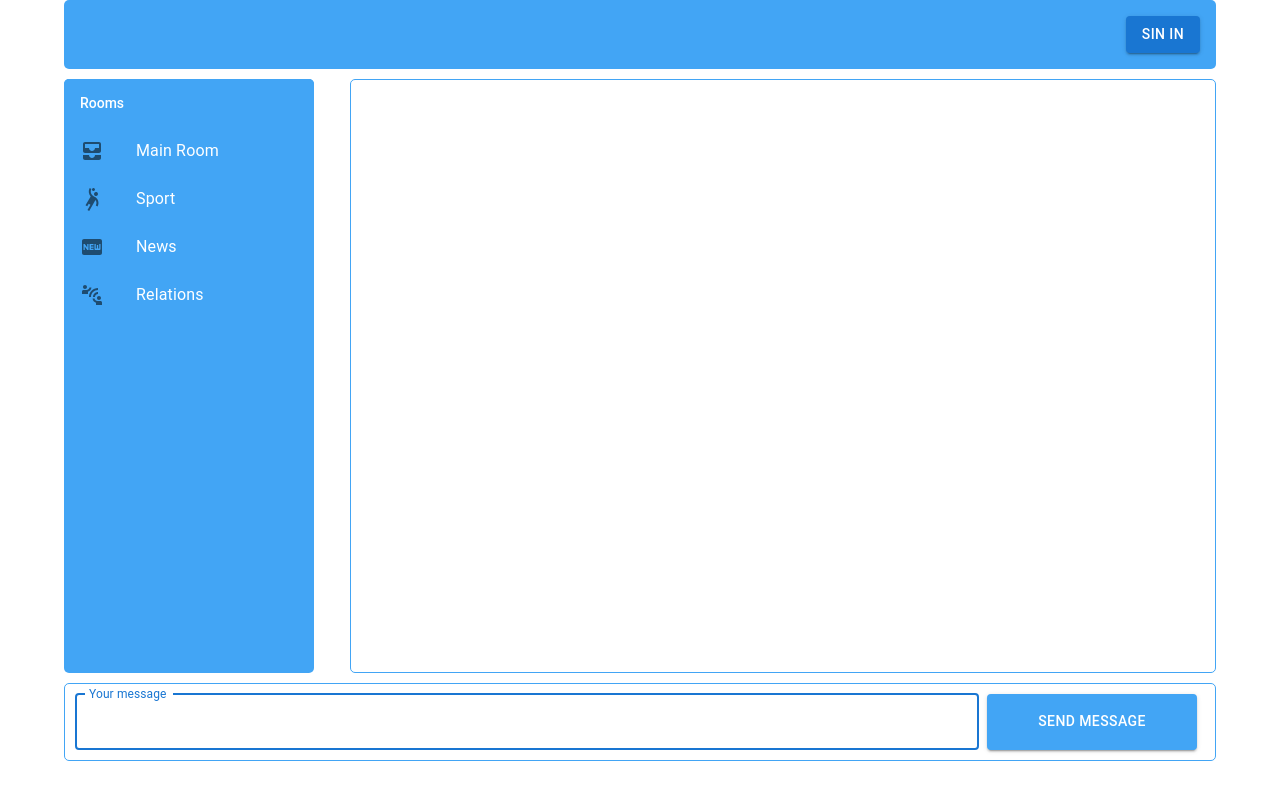
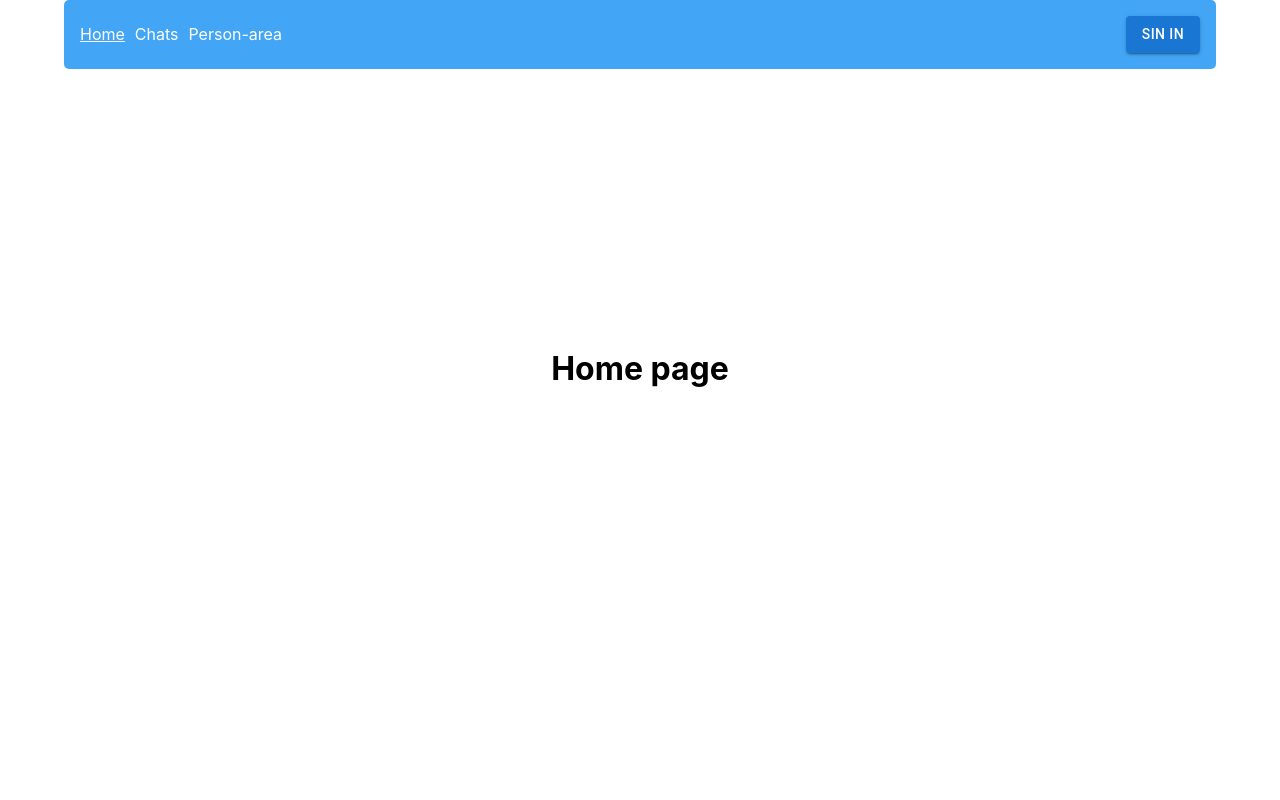
Before and after one commit to lotostoi/gb-react-course, a React (Create React App) app: page / in a window 1280 px wide. Built offline with nearby package versions, Linux system fonts and the light colour scheme.

Commit message:
lesson4 is ready

```diff
--- a/package.json
+++ b/package.json
@@ -12,6 +12,7 @@
     "@testing-library/user-event": "^12.8.3",
     "node-sass": "^6.0.1",
     "react-dom": "^17.0.2",
+    "react-router-dom": "^5.3.0",
     "react-scripts": "4.0.3",
     "uniqid": "^5.4.0",
     "web-vitals": "^1.1.2"
--- a/src/App.js
+++ b/src/App.js
@@ -1,13 +1,26 @@
-import MainPage from './views/main'
 import {Container} from '@mui/material'
 import AppHeader from './components/header'
-
+import {
+    BrowserRouter as Router,
+    Switch,
+    Route
+} from "react-router-dom";
+import routes from './router'
 
 function App() {
     return (
         <Container>
-            <AppHeader></AppHeader>
-            <MainPage></MainPage>
+            <Router>
+                <AppHeader></AppHeader>
+                <Switch>
+                    {
+                        routes.map(({id, path, component, exact}) =>
+                            <Route key={id} path={path} exact={exact}>
+                                {component}
+                            </Route>)
+                    }
+                </Switch>
+            </Router>
         </Container>
     );
 }
--- /dev/null
+++ b/src/components/error404.js
@@ -0,0 +1,27 @@
+import {Box, Typography} from '@mui/material';
+
+export default function () {
+    return (
+        <Box
+            sx={{
+                display: 'flex',
+                justifyContent: 'center',
+                alignItems: 'center',
+                width: '100%',
+                height: '80vh',
+                flexDirection: 'column',
+                maginBot: '0',
+            }}
+        >
+            <Typography
+                component='span'
+                sx={{
+                    color: 'red',
+                    fontSize: '20vh'
+                }}
+            >
+                404
+            </Typography>
+        </Box>
+    )
+}
--- a/src/components/header/header.js
+++ b/src/components/header/header.js
@@ -1,7 +1,10 @@
 import React, {useState} from 'react';
-import {Box, Button, Modal} from '@mui/material';
+import {Box, Button, Modal, Link, Typography} from '@mui/material';
 import style from '../../assets/scss/header.scss'
 import ModalSinIn from '../modals/sin-in'
+import uniqid from 'uniqid'
+import routes from '../../router'
+import {NavLink, BrowserRouter as Router} from "react-router-dom";
 
 const AppHeader = () => {
     return (
@@ -10,10 +13,38 @@ const AppHeader = () => {
                  sx={{
                      p: 2,
                      display: 'flex',
-                     justifyContent: 'flex-end',
+                     justifyContent: 'space-between',
                      backgroundColor: 'primary.light',
                      borderRadius: '5px',
                  }}>
+                <Box component='div'
+                     sx={{
+                         display: 'flex',
+                         alignItems: 'center'
+                     }}
+                >
+                    {routes.map(({id, title, link, exact}) => {
+                        if (title === 'error') return
+                        return (
+                            <Link component={NavLink}
+                                  key={id}
+                                  to={link}
+                                  underline="hover"
+                                  exact={exact}
+                                  activeClassName ='active'
+                                  sx={{
+                                      color: 'primary.contrastText',
+                                      margin: '0 10px 0 0',
+                                      '&.active': {
+                                          textDecoration: 'underline'
+                                      }
+                                  }}
+                            >
+                                {title}
+                            </Link>
+                        )
+                    })}
+                < /Box>
                 <ModalSinIn></ModalSinIn>
             </Box>
         </>
--- a/src/components/list-chats/list-chats.js
+++ b/src/components/list-chats/list-chats.js
@@ -7,41 +7,16 @@ import {
     Modal,
     TextField,
     ListSubheader,
+    Link,
     List,
     ListItemButton,
     ListItemIcon,
     ListItemText
 } from '@mui/material';
+import {NavLink} from "react-router-dom";
 
-import AllInboxIcon from '@mui/icons-material/AllInbox';
-import SportsHandballIcon from '@mui/icons-material/SportsHandball';
-import FiberNewIcon from '@mui/icons-material/FiberNew';
-import ConnectWithoutContactIcon from '@mui/icons-material/ConnectWithoutContact';
 
-const rooms = [
-    {
-        id: uniqid(),
-        title: 'Main Room',
-        icon: <AllInboxIcon></AllInboxIcon>,
-    },
-    {
-        id: uniqid(),
-        title: 'Sport',
-        icon: <SportsHandballIcon></SportsHandballIcon>,
-    },
-    {
-        id: uniqid(),
-        title: 'News',
-        icon: <FiberNewIcon></FiberNewIcon>
-    },
-    {
-        id: uniqid(),
-        title: 'Relations',
-        icon: <ConnectWithoutContactIcon></ConnectWithoutContactIcon>
-    },
-]
-
-const ListChats = () => {
+const ListChats = ({rooms}) => {
     return (
         <Box
             sx={{
@@ -77,16 +52,34 @@ const ListChats = () => {
                 {
                     rooms.map(item => {
                         return (
-                            <ListItemButton key={item.id}>
-                                <ListItemIcon>
-                                    {item.icon}
-                                </ListItemIcon>
-                                <ListItemText
-                                    primary={item.title}
+                            <ListItemButton
+                                component={NavLink}
+                                to={`/chats/${item.title.toString().toLowerCase().replace(' ', '_')}`}
+                                key={item.id}
+                                activeClassName='active'
+                                sx={{
+                                    borderBottom: '3px solid transparent',
+                                    '&.active': {
+                                        backgroundColor: 'primary.dark',
+                                        borderBottom: '3px solid white'
+                                    }
+                                }}
+                            >
+                                <ListItemIcon
                                     sx={{
                                         color: 'primary.contrastText',
                                     }}
-                                />
+                                >
+                                    {item.icon}
+                                </ListItemIcon>
+                                <Typography
+                                    sx={{
+                                        color: 'primary.contrastText',
+                                    }}
+                                >
+                                    {item.title}
+                                </Typography>
+
                             </ListItemButton>
                         )
                     })
--- /dev/null
+++ b/src/router/index.js
@@ -0,0 +1,43 @@
+import ChatsPage from '../views/chats-page'
+import HomePage from '../views/home-page'
+import uniqid from 'uniqid'
+import rooms from '../store/rooms'
+import Error404 from '../components/error404'
+import PersonArea from '../views/person-area-page'
+
+const slagFirtsRoom = rooms[0].title.toString().toLowerCase().replace('','_')
+
+export default [
+    {
+        id: uniqid(),
+        link: '/',
+        path: '/',
+        title: 'Home',
+        exact: true,
+        component: <HomePage></HomePage>
+    },
+    {
+        id: uniqid(),
+        link:   `/chats/${rooms[0].title.toString().toLowerCase().replace(' ','_')}`,
+        path: '/chats/:chatName',
+        title: 'Chats',
+        exact: false,
+        component: <ChatsPage></ChatsPage>
+    },
+    {
+        id: uniqid(),
+        link: '/person-area',
+        path: '/person-area',
+        title: 'Person-area',
+        exact: true,
+        component: <PersonArea></PersonArea>
+    },
+    {
+        id: uniqid(),
+        link:   `/**`,
+        path: '/**',
+        title: 'error',
+        exact: false,
+        component: <Error404></Error404>
+    },
+]
--- /dev/null
+++ b/src/store/rooms/index.js
@@ -0,0 +1,30 @@
+import uniqid from 'uniqid'
+import AllInboxIcon from '@mui/icons-material/AllInbox';
+import SportsHandballIcon from '@mui/icons-material/SportsHandball';
+import FiberNewIcon from '@mui/icons-material/FiberNew';
+import ConnectWithoutContactIcon from '@mui/icons-material/ConnectWithoutContact';
+
+const rooms = [
+    {
+        id: uniqid(),
+        title: 'Main Room',
+        icon: <AllInboxIcon></AllInboxIcon>,
+    },
+    {
+        id: uniqid(),
+        title: 'Sport',
+        icon: <SportsHandballIcon></SportsHandballIcon>,
+    },
+    {
+        id: uniqid(),
+        title: 'News',
+        icon: <FiberNewIcon></FiberNewIcon>
+    },
+    {
+        id: uniqid(),
+        title: 'Relations',
+        icon: <ConnectWithoutContactIcon></ConnectWithoutContactIcon>
+    },
+]
+
+export default rooms
--- /dev/null
+++ b/src/views/chats-page.js
@@ -0,0 +1,47 @@
+import {useState} from 'react';
+import {Box, Typography} from '@mui/material';
+import ListChats from '../components/list-chats';
+import ChatArea from '../components/chat-area'
+import SendMessage from '../components/send-message'
+import {useParams} from 'react-router-dom'
+
+import rooms from '../store/rooms'
+import P404 from '../components/error404'
+
+const chatsPage = () => {
+
+    const {chatName} = useParams()
+    const [listMessages, addMessageToList] = useState([])
+    const addMessage = ({id, message}) => {
+        addMessageToList([...listMessages, {id, message}])
+    }
+
+    const room = () => {
+        const _room = rooms.find(({title}) => title.toString().toLowerCase().replace(' ', '_') === chatName)
+        if (_room && chatName) {
+            return <ChatArea listMessages={listMessages} room={_room}></ChatArea>
+        } else {
+            return <P404></P404>
+        }
+    }
+
+    return (
+        <Box sx={{
+            display: 'flex',
+            flexDirection: 'column',
+            padding: '10px 0',
+
+        }}>
+            <Box sx={{
+                display: 'flex',
+                justifyContent: 'space-between',
+            }}>
+                <ListChats rooms={rooms}></ListChats>
+                {room()}
+            </Box>
+            <SendMessage addMessage={addMessage}></SendMessage>
+        </Box>
+    )
+}
+
+export default chatsPage;
--- /dev/null
+++ b/src/views/home-page.js
@@ -0,0 +1,15 @@
+import {Box} from '@mui/material';
+
+
+export default function () {
+    return (
+        <Box sx={{
+            display: 'flex',
+            justifyContent: 'center',
+            alignItems: 'center',
+            height: 'calc(100vh - 200px)'
+        }}>
+            <h1>Home page</h1>
+        </Box>
+    )
+}
--- a/src/views/main.js
+++ /dev/null
@@ -1,33 +0,0 @@
-import React, {useState} from 'react';
-import {Box} from '@mui/material';
-import ListChats from '../components/list-chats';
-import ChatArea from '../components/chat-area'
-import SendMessage from '../components/send-message'
-
-const mainPage = () => {
-    const [listMessages, addMessageToList] = useState([])
-
-    const addMessage = ({id,message}) => {
-        addMessageToList([...listMessages,{id,message}])
-    }
-
-    return (
-        <Box sx={{
-            display: 'flex',
-            flexDirection: 'column',
-            padding: '10px 0',
-
-        }}>
-            <Box sx={{
-                display: 'flex',
-                justifyContent: 'space-between',
-            }}>
-                <ListChats></ListChats>
-                <ChatArea listMessages={listMessages}></ChatArea>
-            </Box>
-            <SendMessage addMessage={addMessage}></SendMessage>
-        </Box>
-    )
-}
-
-export default mainPage;
--- /dev/null
+++ b/src/views/person-area-page.js
@@ -0,0 +1,13 @@
+import {Box} from '@mui/material';
+export default function () {
+    return (
+        <Box sx={{
+            display: 'flex',
+            justifyContent: 'center',
+            alignItems: 'center',
+            height: 'calc(100vh - 200px)'
+        }}>
+            <h1>Person area</h1>
+        </Box>
+    )
+}
```
Also changed, not shown: src/components/chat-area/chat-area.js (+12 -2 lines), 1 other file (tests, documents, lock files or other folders).
